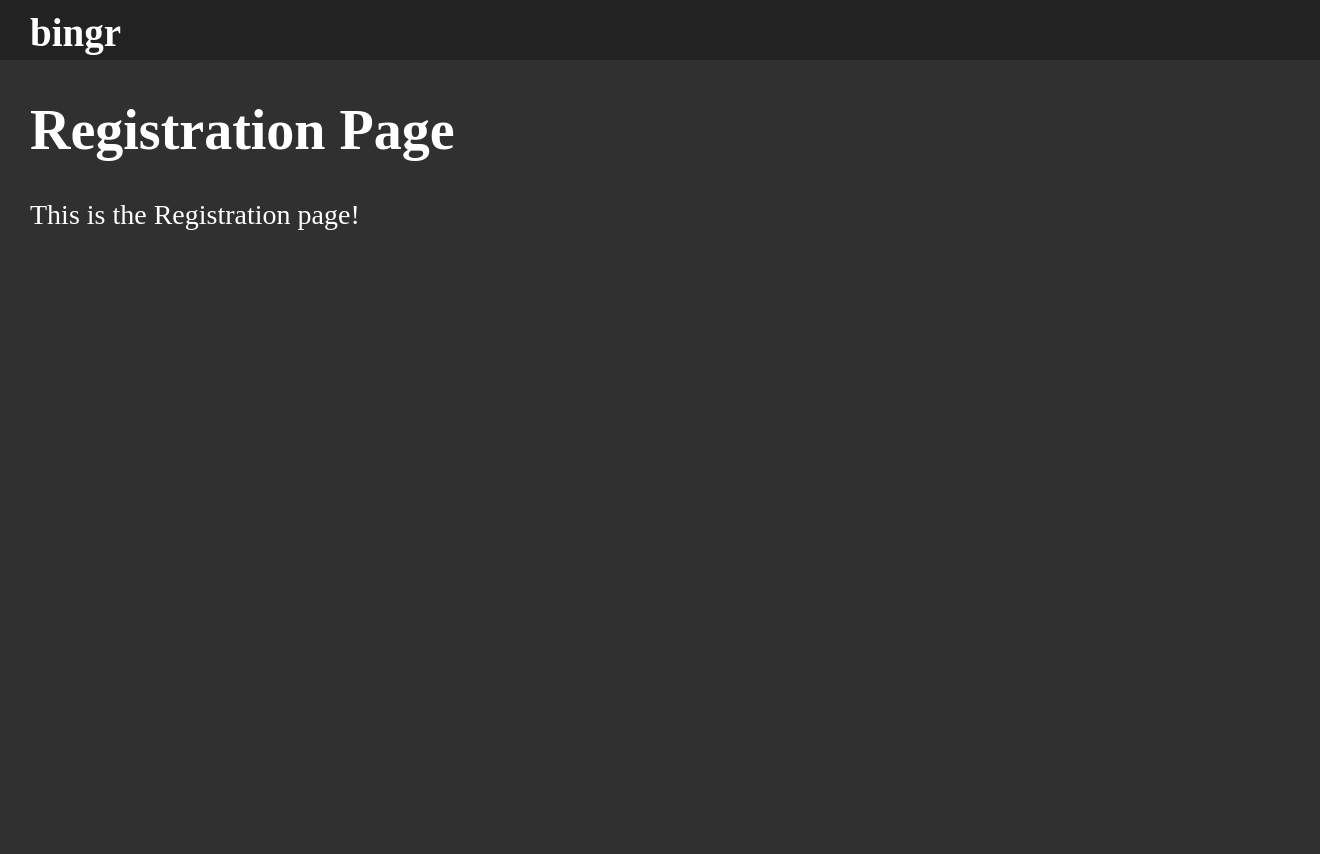
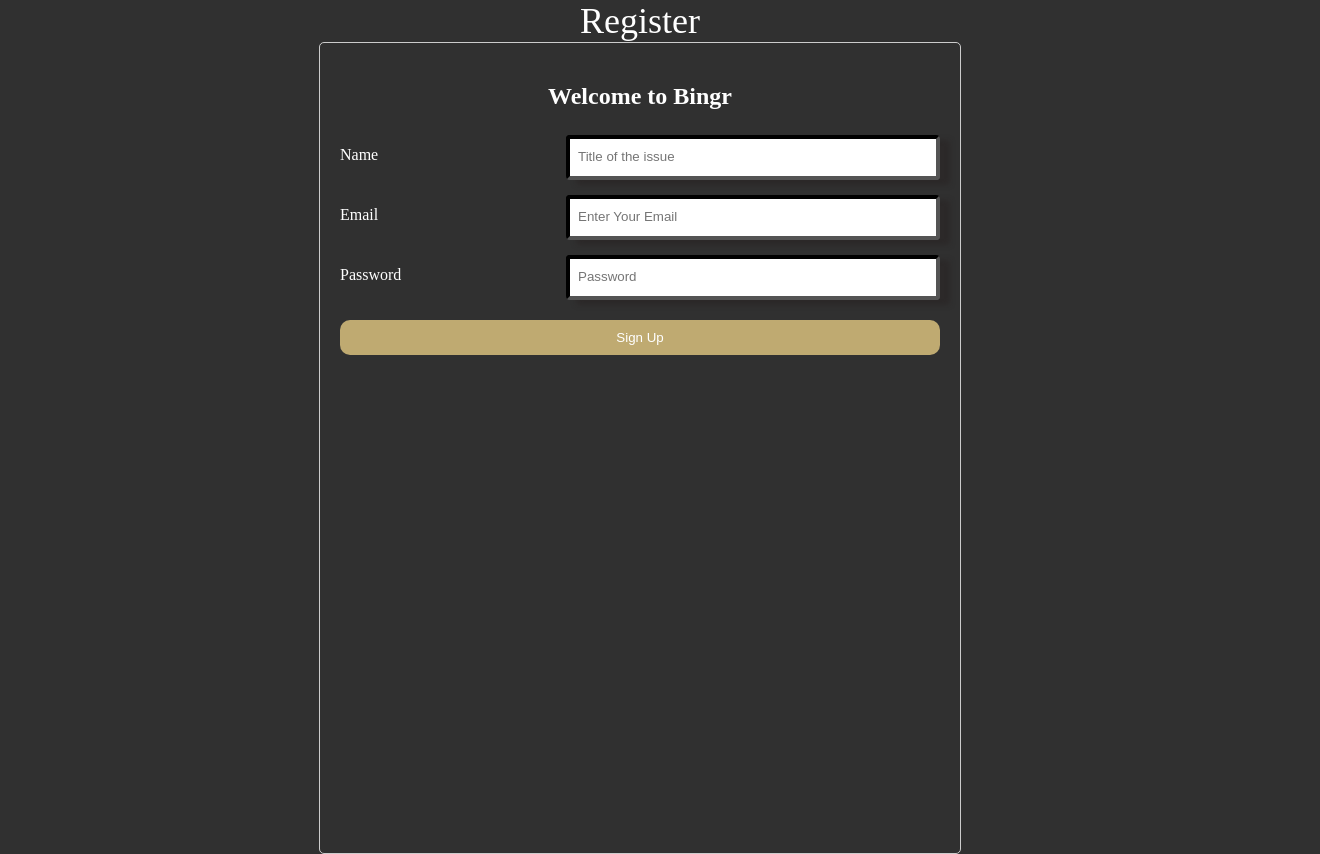
Before and after one commit to stbam/Capstone-Project, a React (Create React App) app: page /register in a window 1280 px wide. Shown: the whole page, 1320 px wide, since content can reach past the window. Before the commit the page ends 800 px from the top, so only its background shows below. Built offline with nearby package versions, Linux system fonts and the light colour scheme.

Commit message:
new update

```diff
--- a/src/App.css
+++ b/src/App.css
@@ -870,3 +870,78 @@
   overflow: visible !important; /* problem, goes outside container. if off, hover box wont be visible */
   margin-top: 130px;
   }
+
+
+  /*New Bug FORM below here*/
+  .form-container {
+    width: 600px;
+    height: 770px;
+    margin: auto;
+    padding: 20px;
+    border: 1px solid #ccc;
+    border-radius: 5px;
+  }
+  .form-questions{
+    text-align: center;
+    color: white;
+  }
+  label{
+    display: flex;
+    align-items: center;
+  }
+  #file-upload-button{
+  width: 300px;
+
+  }
+
+
+  .outer-input{
+    display: flex;
+    justify-content: space-between;
+  }
+  .form-label{
+    display: flex;
+    justify-content: center;
+  }
+  .bug-report-input{
+    width: 350px;
+    border-color: black;
+    border-width: 4px;
+    box-shadow: 10px 5px 5px rgb(44, 41, 41);
+    line-height: 1.4;
+    vertical-align: top;
+  }
+
+  form {
+    display: flex;
+    flex-direction: column;
+    gap: 10px;
+  }
+
+  label {
+    margin-bottom: 10px;
+  }
+
+  input, textarea {
+    width: 100%;
+    padding: 8px;
+    margin-top: 5px;
+
+    border-radius: 4px;
+  }
+
+  .submit-button {
+    margin-top: 10px;
+    padding: 10px;
+    background-color: rgb(191, 170, 113);
+    color: white;
+    border: none;
+    cursor: pointer;
+    border-radius: 10px;
+    transition: background-color 1s ease, color 0.3s ease; /* Transition effect */
+
+  }
+
+  button:hover {
+    background-color: rgb(176, 147, 75);
+  }
--- a/src/TMDBServer.js
+++ b/src/TMDBServer.js
@@ -8,7 +8,7 @@
 
 const app = express();
 const PORT = process.env.PORT || 5002;
-const TMDB_API_KEY = process.env.TMDB_API_KEY;
+const TMDB_API_KEY = "9acc16caf27143a749376727fd222dc6";
 const TMDB_BASE_URL = "https://api.themoviedb.org/3";
 
 // Middleware
--- a/src/pages/register.js
+++ b/src/pages/register.js
@@ -1,23 +1,127 @@
-import React from "react";
 import { Link } from 'react-router-dom';
 
-function Register() {
-    return (
-      <div>
-        <div>
-          <div className="top-bar">
-                <nav>
-                    <Link to="/home" class="bingr">bingr</Link>
-                </nav>
-          </div>
-          <div className="page-content">
-            <h1>Registration Page</h1>
-            <p>This is the Registration page!</p>
-          </div>
+import { useNavigate } from "react-router-dom";  // Import useNavigate
+
+
+import React, { useState } from "react";
+
+export default function BasicForm() {
+  const [formData, setFormData] = useState({
+    name: "",
+    email: "",
+    password: "",
+
+  });
+  const navigate = useNavigate();  // Initialize the navigate function
+
+
+  const handleChange = (e) => {
+    setFormData({ ...formData, [e.target.name]: e.target.value });
+  };
+  const handleFileChange = (e) => {
+    setFormData({ ...formData, file: e.target.files[0] });
+  };
+
+  const handleSubmit = async (e) => {
+    e.preventDefault();
+
+    const data = {
+      name: formData.name,
+      email: formData.email,
+      password: formData.password,
+    };
+
+    try {
+      const response = await fetch("http://localhost:3002/register", {
+        method: "POST",
+        headers: {
+          "Content-Type": "application/json",  // ✅ Ensure JSON is sent
+        },
+        body: JSON.stringify(data),  // ✅ Convert object to JSON
+      });
+
+      if (response.ok) {
+        console.log("Form submitted successfully!");
+
+        setFormData({ name: "", email: "", password: "" });
+        navigate('/'); // Redirect to the homepage
+      } else {
+        console.log("Error frontend");
+      }
+    } catch (error) {
+      console.error("Error:", error);
+      alert("An error occurred while submitting the form.");
+    }
+  };
+
+
+  return (
+    <>
+      <div className="report-form">
+        <div className="bugtitle">
+          <div>Register</div>
         </div>
       </div>
 
-    );
-  }
+      <div className="form-container">
+        <h2 className="form-questions">Welcome to Bingr</h2>
+        <form onSubmit={handleSubmit}>
 
-  export default Register;
+          <div className="outer-input">
+            <p id="title-label" className="form-questions">Name</p>
+            <input
+              type="text"
+              name="name"
+              value={formData.name}
+              onChange={handleChange}
+              className="bug-report-input"
+              list="title-suggestions" // Link to the datalist
+              placeholder="Title of the issue"
+            />
+            <datalist id="title-suggestions">
+              <option value="Bug in Login" />
+              <option value="Page Not Found" />
+              <option value="Feature Request" />
+              <option value="Performance Issue" />
+            </datalist>
+          </div>
+
+
+          <div className="outer-input">
+            <p id="description-label" className="form-questions">Email</p>
+            <input
+              type="email"
+              name="email"
+              value={formData.email}
+              onChange={handleChange}
+
+              className="bug-report-input"
+              placeholder="Enter Your Email"
+
+            />
+          </div>
+
+
+          <div className="outer-input">
+            <p id="description-label" className="form-questions">Password</p>
+            <input
+
+              name="password"
+              type="text"
+              value={formData.password}
+              onChange={handleChange}
+              className="bug-report-input"
+              placeholder="Password"
+
+            />
+          </div>
+
+
+          <button className="submit-button" type="submit">Sign Up</button>
+        </form>
+
+
+      </div>
+    </>
+  );
+}
```
